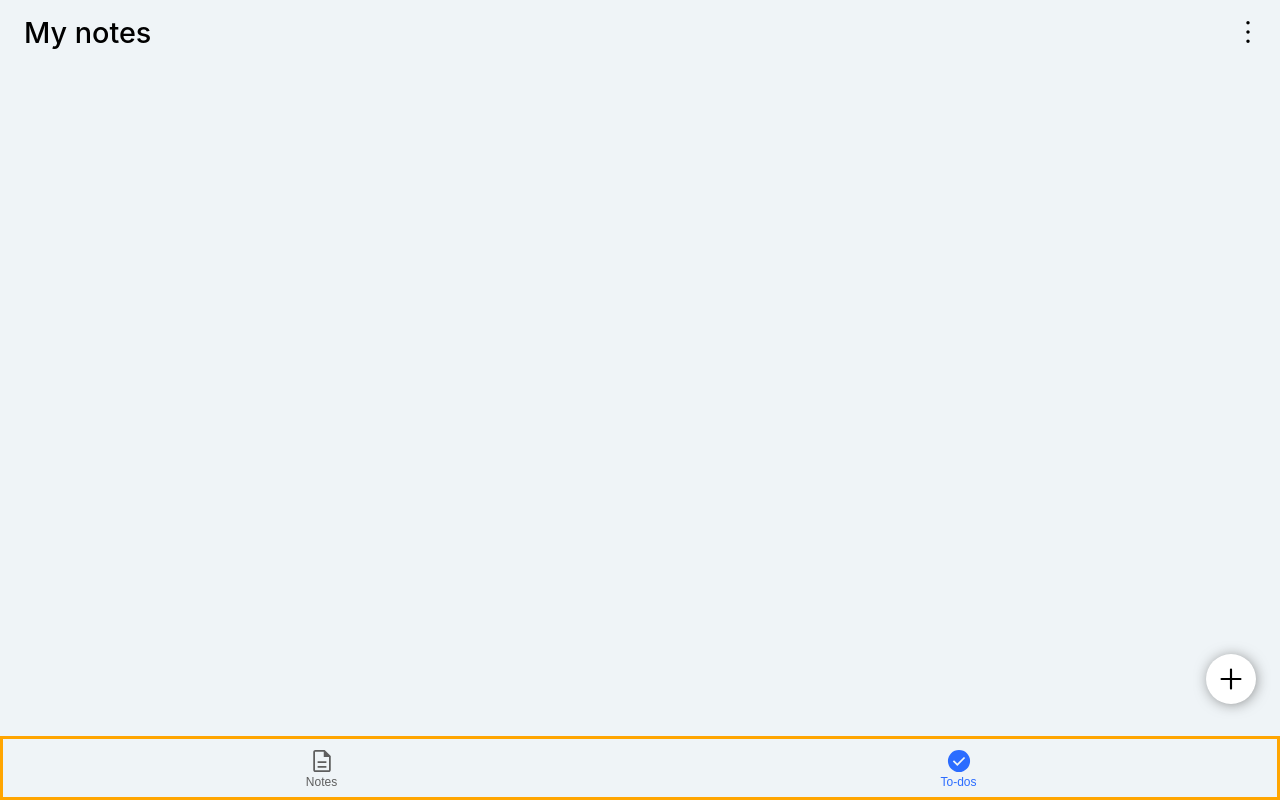
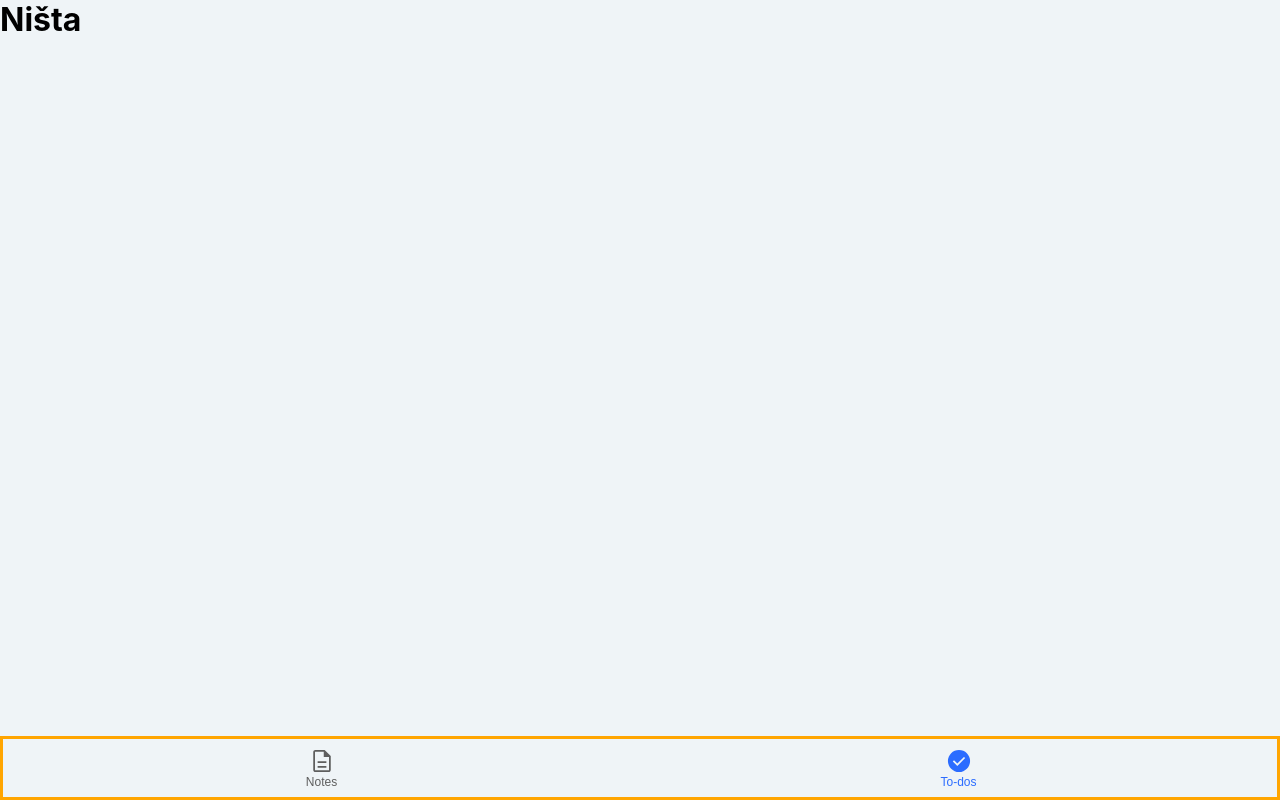
Before and after one commit to Rubinich/notes, a React (Create React App) app: page / in a window 1280 px wide. Both pictures are taken after a click on the button "To-dos". Built offline with nearby package versions, Linux system fonts and the light colour scheme.

Commit message:
nav works

```diff
--- a/src/App.js
+++ b/src/App.js
@@ -1,26 +1,22 @@
 import "./App.css";
+import { useState } from "react";
 import Navbar from "./layouts/navbar/navbar.js";
-import AddNote from "./layouts/add/add.js";
-import React, { useState } from "react";
-import Notes from "./layouts/notes/notes.js";
-import Header from "./layouts/header/header.js"
+import ShowNotes from "./layouts/screen1/screen1.js";
+import ShowTodo from './layouts/screen2/screen2';
 
 function App() {
-  const [showAddScreen, setShowAddScreen] = useState(false);
-  const handleAddButtonClick = () => {
-    setShowAddScreen(true);
-  };
+  const [isNoteActive, setIsNoteActive] = useState(true);
+  const [isTodoActive, setIsTodoActive] = useState(false);
+
 
   return (
     <div className="App">
-      {!showAddScreen && (
-        <>
-          <Header/>
-          <AddNote onClick={handleAddButtonClick} />
-          <Navbar/>
-        </>
-      )}
-      {showAddScreen && <Notes/>}
+      {isNoteActive && <ShowNotes />}
+      {isTodoActive && <ShowTodo />}
+      <Navbar isNoteActive={isNoteActive}
+        setIsNoteActive={setIsNoteActive}
+        isTodoActive={isTodoActive}
+        setIsTodoActive={setIsTodoActive}/>
     </div>
   );
 }
--- a/src/layouts/navbar/navbar.js
+++ b/src/layouts/navbar/navbar.js
@@ -1,37 +1,52 @@
 import "./navbar.css";
 import "./../../App.css";
-import React, { useState } from "react";
+import { useState } from "react";
 import notesNoFillBtn from "./../../assets/note-nofill.svg";
 import notesFillBtn from "./../../assets/note-fill.svg";
 import toDoNoFillBtn from "./../../assets/todo-nofill.svg"
 import toDoFillBtn from "./../../assets/todo-fill.svg"
 
-export default function Navbar() {
-    const [isNoteActive, setIsNoteActive] = useState(true);
+export default function Navbar({
+    isNoteActive,
+    setIsNoteActive,
+    isTodoActive,
+    setIsTodoActive,
+}) {
+    /*const [isNoteActive, setIsNoteActive] = useState(true);
+    const [textNoteColor, setNoteTextColor] = useState("#2B6CFF");*/
     const [textNoteColor, setNoteTextColor] = useState("#2B6CFF");
+    const [textTodoColor, setTodoTextColor] = useState("#5E5E5E");
 
     const isNoteClicked = () => {
-        if(isNoteActive === true && isTodoActive === false){
+        /*if(isNoteActive === true && isTodoActive === false){
             return null;
         } else if (isNoteActive === false && isTodoActive === true) {
             setIsNoteActive(true);
             setNoteTextColor("#2B6CFF");
             setIsTodoActive(false);
             setTodoTextColor("#5E5E5E");
-        }
+        }*/
+        setIsNoteActive(true);
+        setNoteTextColor("#2B6CFF");
+        setIsTodoActive(false);
+        setTodoTextColor("#5E5E5E");
     };
 
-    const [isTodoActive, setIsTodoActive] = useState(false);
-    const [textTodoColor, setTodoTextColor] = useState("#5E5E5E");
+   /* const [isTodoActive, setIsTodoActive] = useState(false);
+    const [textTodoColor, setTodoTextColor] = useState("#5E5E5E");*/
     const isTodoClicked = () => {
-        if(isTodoActive === true && isNoteActive === false){
+        /*if(isTodoActive === true && isNoteActive === false){
             return null;
         } else if (isTodoActive === false && isNoteActive === true) {
             setIsNoteActive(false);
             setNoteTextColor("#5E5E5E");
             setIsTodoActive(true);
             setTodoTextColor("#2B6CFF");
-        }
+        }*/
+        setIsNoteActive(false);
+        setNoteTextColor("#5E5E5E");
+        setIsTodoActive(true);
+        setTodoTextColor("#2B6CFF");
     };
 
     return (
@@ -39,19 +54,19 @@ export default function Navbar() {
             <div className="nav-btn">
                 <button onClick={isNoteClicked}>
                     {isNoteActive ? (
-                        <img src={notesFillBtn} alt=""/>
+                        <img src={notesFillBtn} alt="" />
                     ) : (
-                        <img src={notesNoFillBtn} alt=""/>
+                        <img src={notesNoFillBtn} alt="" />
                     )}
                     <span style={{ color: textNoteColor }}>Notes</span>
                 </button>
             </div>
             <div className="nav-btn">
-            <button onClick={isTodoClicked}>
+                <button onClick={isTodoClicked}>
                     {isTodoActive ? (
-                        <img src={toDoFillBtn} alt=""/>
+                        <img src={toDoFillBtn} alt="" />
                     ) : (
-                        <img src={toDoNoFillBtn} alt=""/>
+                        <img src={toDoNoFillBtn} alt="" />
                     )}
                     <span style={{ color: textTodoColor }}>To-dos</span>
                 </button>
--- /dev/null
+++ b/src/layouts/screen1/screen1.js
@@ -0,0 +1,23 @@
+import { useState } from "react";
+import Notes from "./../notes/notes.js";
+import Header from "./../header/header.js";
+import AddNote from "./../add/add.js";
+
+export default function ShowNotes() {
+    const [showAddScreen, setShowAddScreen] = useState(false);
+    const handleAddButtonClick = () => {
+        setShowAddScreen(true);
+    };
+
+    return (
+        <div>
+            {!showAddScreen && (
+                <>
+                    <Header />
+                    <AddNote onClick={handleAddButtonClick} />
+                </>
+            )}
+            {showAddScreen && <Notes />}
+        </div>
+    );
+}
--- /dev/null
+++ b/src/layouts/screen2/screen2.js
@@ -0,0 +1,7 @@
+export default function ShowTodo() {
+    return (
+        <div>
+            <h1>Ništa</h1>
+        </div>
+    );
+}
```
Also changed, not shown: src/layouts/screen1/screen1.css (added).
